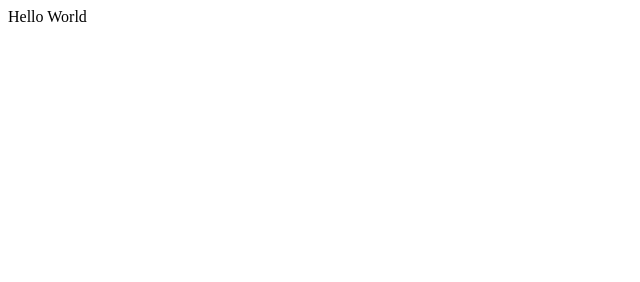
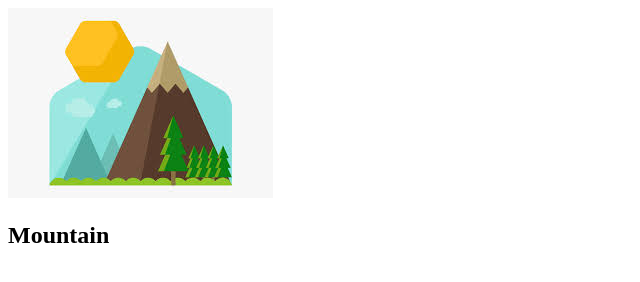
Before and after one commit to diaulhaq/my-repo-from-remote, a plain HTML site: page index.html in a window 1280 px wide. Shown: the whole page, without its empty margins (0-640 px from the left). Drawn offline with Linux system fonts and the light colour scheme.

Commit message:
Changed Hello world with img and h2 to display picture

```diff
--- a/index.html
+++ b/index.html
@@ -3,6 +3,9 @@
   <head>
   </head>
   <body>
-    Hello World
+    <div>
+        <img src="images/gunung.jfif" alt="profile image" />
+        <h2>Mountain</h2>
+     </div>
   </body>
 </html>
```
Also changed, not shown: images/gunung.jfif (added).
